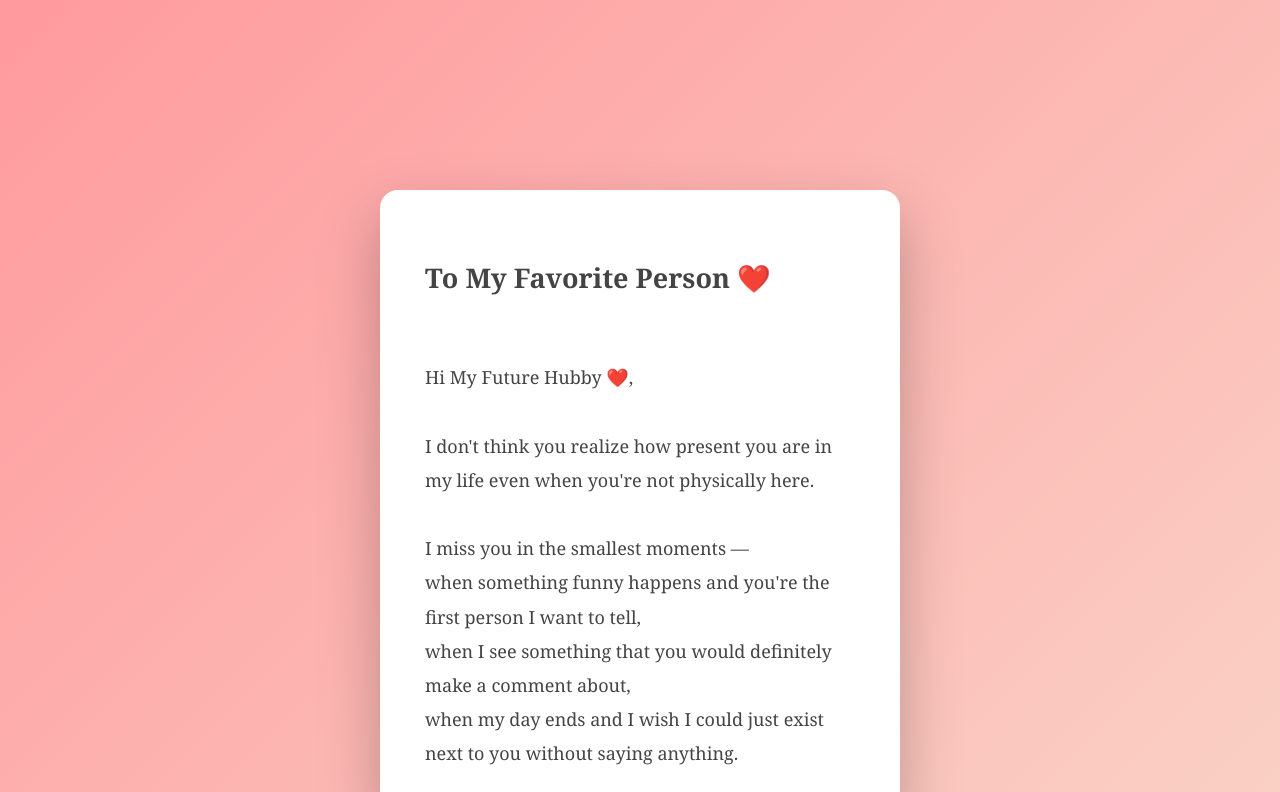
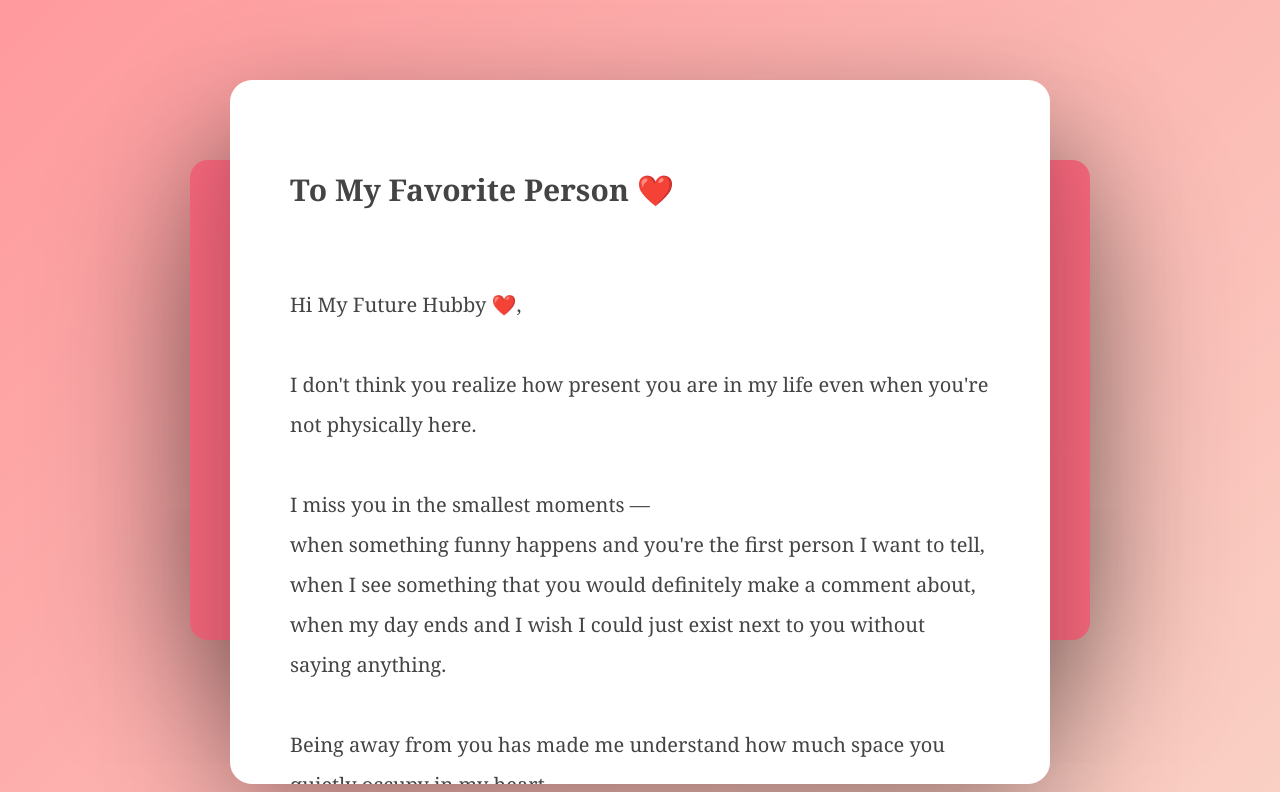
Before and after one commit to IshitaRaval04/Valentine, a plain HTML site: page index.html in a window 1280 px wide. Both pictures are taken after a click on the button "Open My Heart 💌". Shown: the top 792 px of the page. Drawn offline with Linux system fonts and the light colour scheme.

Commit message:
Update index.html

```diff
--- a/index.html
+++ b/index.html
@@ -31,15 +31,17 @@ button{
 button:hover{transform:scale(1.1)}
 
 #envelope{
-    position:absolute;
-    width:320px;
-    height:220px;
-    background:#ff6b81;
-    border-radius:10px;
-    display:none;
-    justify-content:center;
-    align-items:center;
+position:absolute;
+width:min(900px,95vw);
+height:min(520px,60vh);
+background:#ff6b81;
+border-radius:18px;
+display:none;
+justify-content:center;
+align-items:center;
+box-shadow:0 40px 150px rgba(0,0,0,0.45);
 }
+
 
 #flap{
     position:absolute;
@@ -55,22 +57,23 @@ button:hover{transform:scale(1.1)}
 
 #letter{
 position:absolute;
-width:520px;
-height:620px;
+width:min(820px,90vw);
+height:min(760px,88vh);
 background:white;
-top:60px;
-border-radius:18px;
-padding:40px 45px;
+top:80px;
+border-radius:22px;
+padding:55px 60px;
 box-sizing:border-box;
-transform:translateY(260px);
+transform:translateY(320px);
 opacity:0;
-transition:1.6s ease;
-overflow:hidden;
+transition:1.8s ease;
+overflow:auto;
 color:#444;
-line-height:1.9;
-font-size:18px;
-box-shadow:0 25px 60px rgba(0,0,0,0.25);
+line-height:2;
+font-size:20px;
+box-shadow:0 40px 120px rgba(0,0,0,0.35);
 }
+
 
 .open #flap{transform:rotateX(180deg);}
 .open #letter{transform:translateY(-160px);opacity:1;}
```
